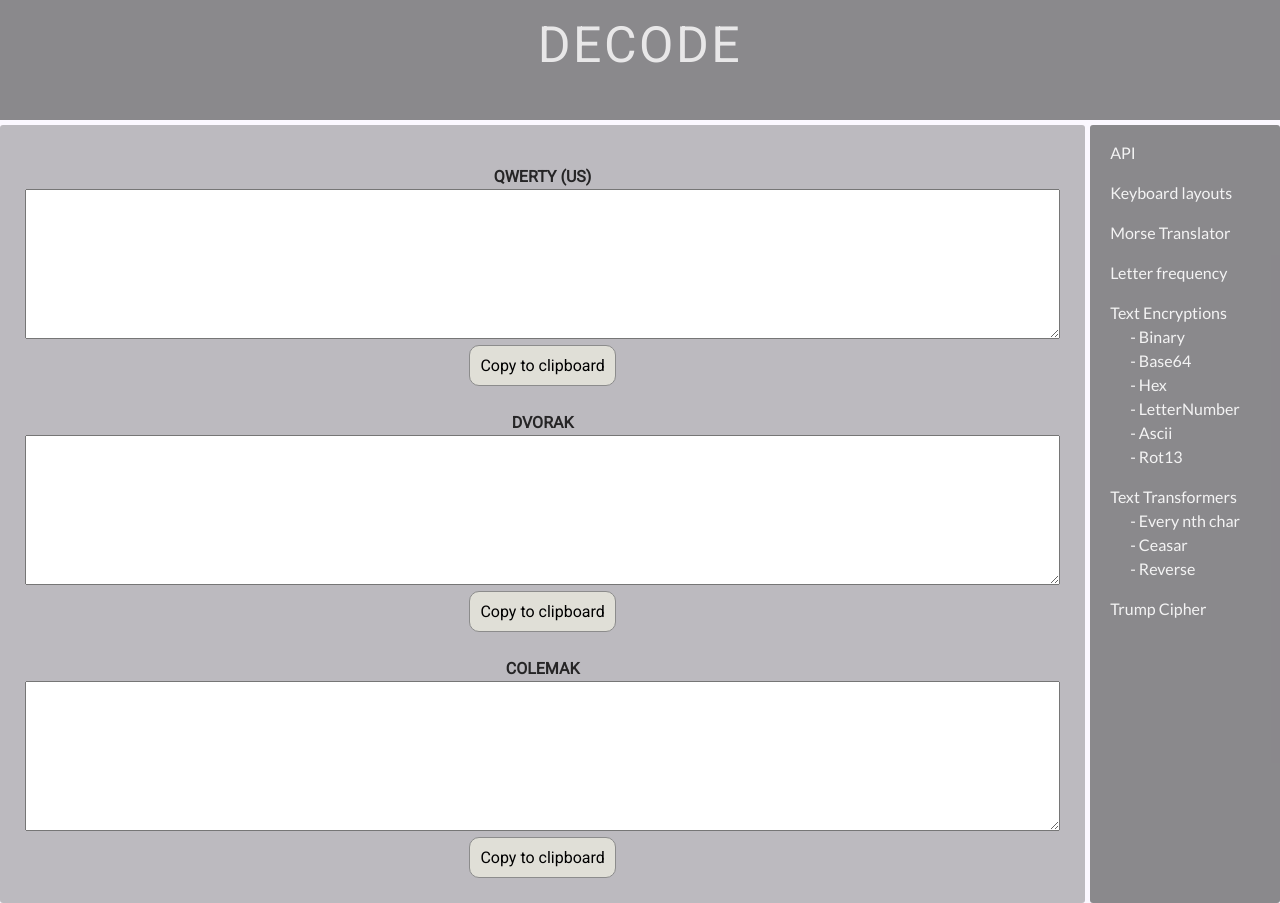
After one commit to Hagesjo/decode-web, a Django app: page /keyboard/ in a window 1280 px wide. The commit adds this page. Run offline with Django 3.2, Linux system fonts and the light colour scheme.

Commit message:
Added keyboard layouts
Translates between qwerty/dvorak/colemak

```diff
--- /dev/null
+++ b/main/static/main/js/keyboard.js
@@ -0,0 +1,54 @@
+//This could be more generalized, but I doubt I'll add more layout than these three.
+
+__qwerty_keys = "~!@#$%^&*()_+<`1234567890-=QWERTYUIOP{}|>qwertyuiop[]\\^ASDFGHJKL:\"asdfghjkl;'ZXCVBNM<>?zxcvbnm,./";
+__dvorak_keys = "~!@#$%^&*(){}<`1234567890[]\"<>PYFGCRL?+|>',.pyfgcrl/=\\^AOEUIDHTNS_aoeuidhtns-:QJKXBMWVZ;qjkxbmwvz";
+__colemk_keys = "~!@#$%^&*()_+<`1234567890-=QWFPGJLUY:[]\\>qwfpgjluy;{}|^ARSTDHNEIO\"arstdhneio'ZXCVBKM<>?zxcvbkm,./";
+var q_d_dict = {};
+var q_c_dict = {};
+var d_q_dict = {};
+var c_q_dict = {};
+var c_d_dict = {};
+var d_c_dict = {};
+for (i = 0; i < __qwerty_keys.length; i++) {
+    q_d_dict[__qwerty_keys[i]] = __dvorak_keys[i];
+    q_c_dict[__qwerty_keys[i]] = __colemk_keys[i];
+    c_q_dict[__dvorak_keys[i]] = __qwerty_keys[i];
+    d_q_dict[__colemk_keys[i]] = __qwerty_keys[i];
+    d_c_dict[__dvorak_keys[i]] = __colemk_keys[i];
+    c_d_dict[__colemk_keys[i]] = __dvorak_keys[i];
+}
+
+//Listeners
+
+$(document).ready(function() {
+    new Clipboard('.copy');
+
+    //input-fields
+    $('#qwerty').bind('input propertychange', function() {
+        translate(this.value, q_d_dict, '#dvorak');
+        translate(this.value, q_c_dict, '#colemak');
+    });
+    $('#dvorak').bind('input propertychange', function() {
+        translate(this.value, d_c_dict, '#colemak');
+        translate(this.value, d_q_dict, '#qwerty');
+    });
+    $('#colemak').bind('input propertychange', function() {
+        translate(this.value, c_d_dict, '#dvorak');
+        translate(this.value, c_q_dict, '#qwerty');
+    });
+});
+
+function translate(text, t_dict, elem) {
+    console.log(elem)
+    var outp = "";
+    for (i = 0; i < text.length; i++) {
+        if (text[i] in t_dict) {
+            outp += t_dict[text[i]];
+        }
+        else {
+            outp += text[i]
+        }
+    }
+    $(elem).val(outp);
+    return outp;
+}
--- a/main/templates/main/base.html
+++ b/main/templates/main/base.html
@@ -24,6 +24,7 @@
             <aside class="sidebar">
                 <ul>
                     <li><a href="/api">API</a></li>
+                    <li><a href="/keyboard">Keyboard layouts</a></li>
                     <li><a href="/morse">Morse Translator</a></li>
                     <li><a href="/frequency">Letter frequency</a></li>
                     <li><a href="/">Text Encryptions
--- /dev/null
+++ b/main/templates/main/keyboard.html
@@ -0,0 +1,28 @@
+{% extends "main/base.html" %}
+{% load staticfiles %}
+{% block extrajs %}
+    <script src="{% static 'main/js/clipboard.min.js' %}"></script>
+    <script src="{% static 'main/js/keyboard.js' %}"></script>
+{% endblock %}
+{% block content %}
+    <article class="base">
+        <h3>Qwerty (US)</h3>
+        <textarea class="qwerty" id="qwerty"></textarea>
+        <br>
+        <button class="btn copy" data-clipboard-target="#qwerty" type="button">Copy<span class="big-screen"> to clipboard</span></button>
+    </article>
+    <div class="flex-container small-force-one-column">
+        <article class="base">
+            <h3>Dvorak</h3>
+            <textarea class="dvorak big-height" id="dvorak"></textarea>
+            <br>
+            <button class="btn copy" data-clipboard-target="#dvorak" type="button">Copy<span class="big-screen"> to clipboard</span></button>
+        </article>
+        <article class="base">
+            <h3>Colemak</h3>
+            <textarea class="colemak big-height" id="colemak"></textarea>
+            <br>
+            <button class="btn copy" data-clipboard-target="#colemak" id="colemak" type="button">Copy<span class="big-screen"> to clipboard</span></button>
+        </article>
+    </div>
+{% endblock %}
--- a/main/urls.py
+++ b/main/urls.py
@@ -12,4 +12,5 @@ urlpatterns = [
     url(r'^morse/([ .\-/]*)$', views.morse, name='morse'),
     url(r'^translate/$', views.translate, name='translate'),
     url(r'^frequency/$', views.frequency, name='frequency'),
+    url(r'^keyboard/$', views.keyboard, name='keyboard'),
 ]
--- a/main/views.py
+++ b/main/views.py
@@ -35,3 +35,6 @@ def api(request, method=None, data=None):
         return HttpResponse(ret)
     else:
         return render(request, 'main/api.html')
+
+def keyboard(request):
+    return render(request, 'main/keyboard.html')
```
